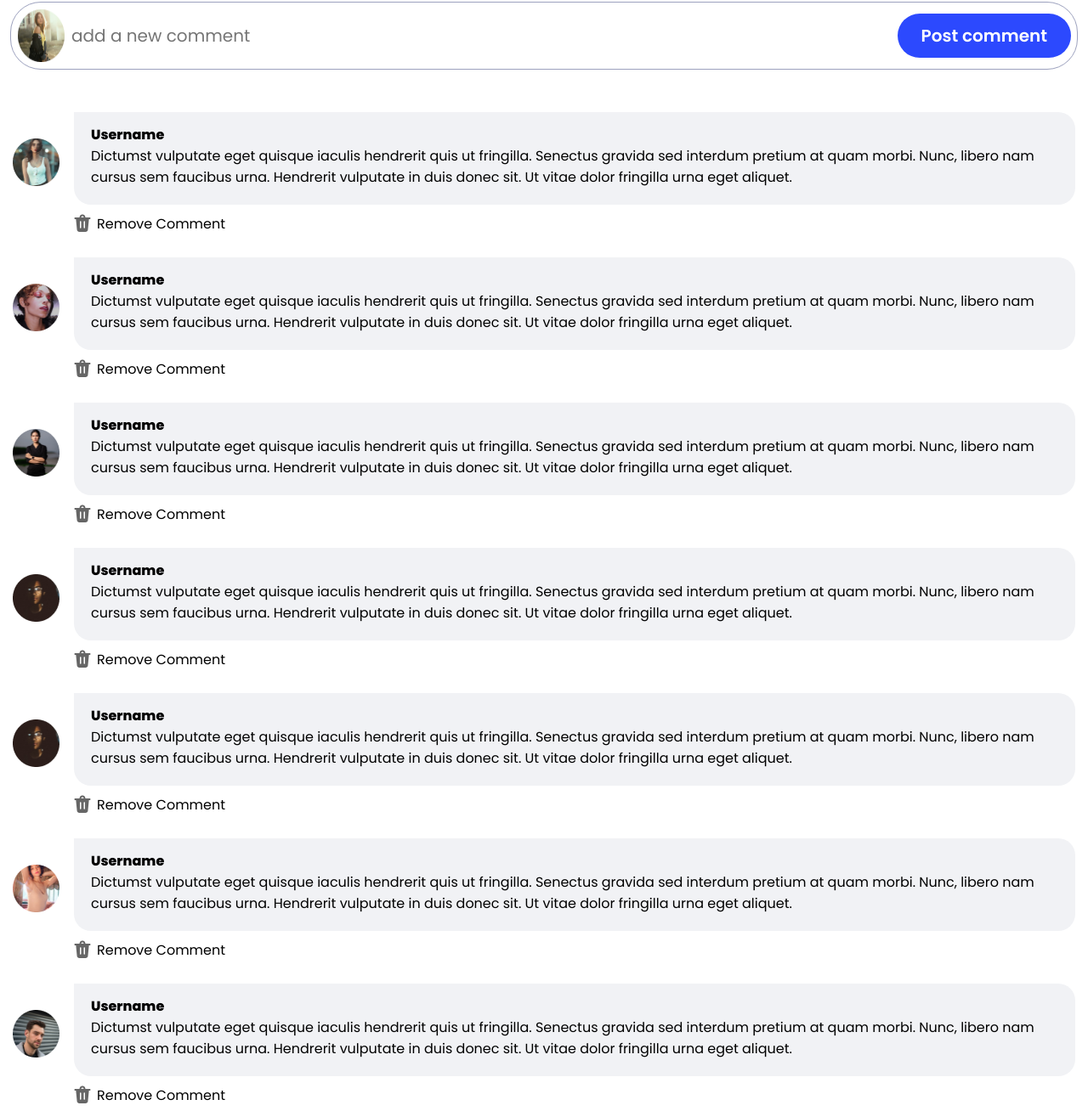
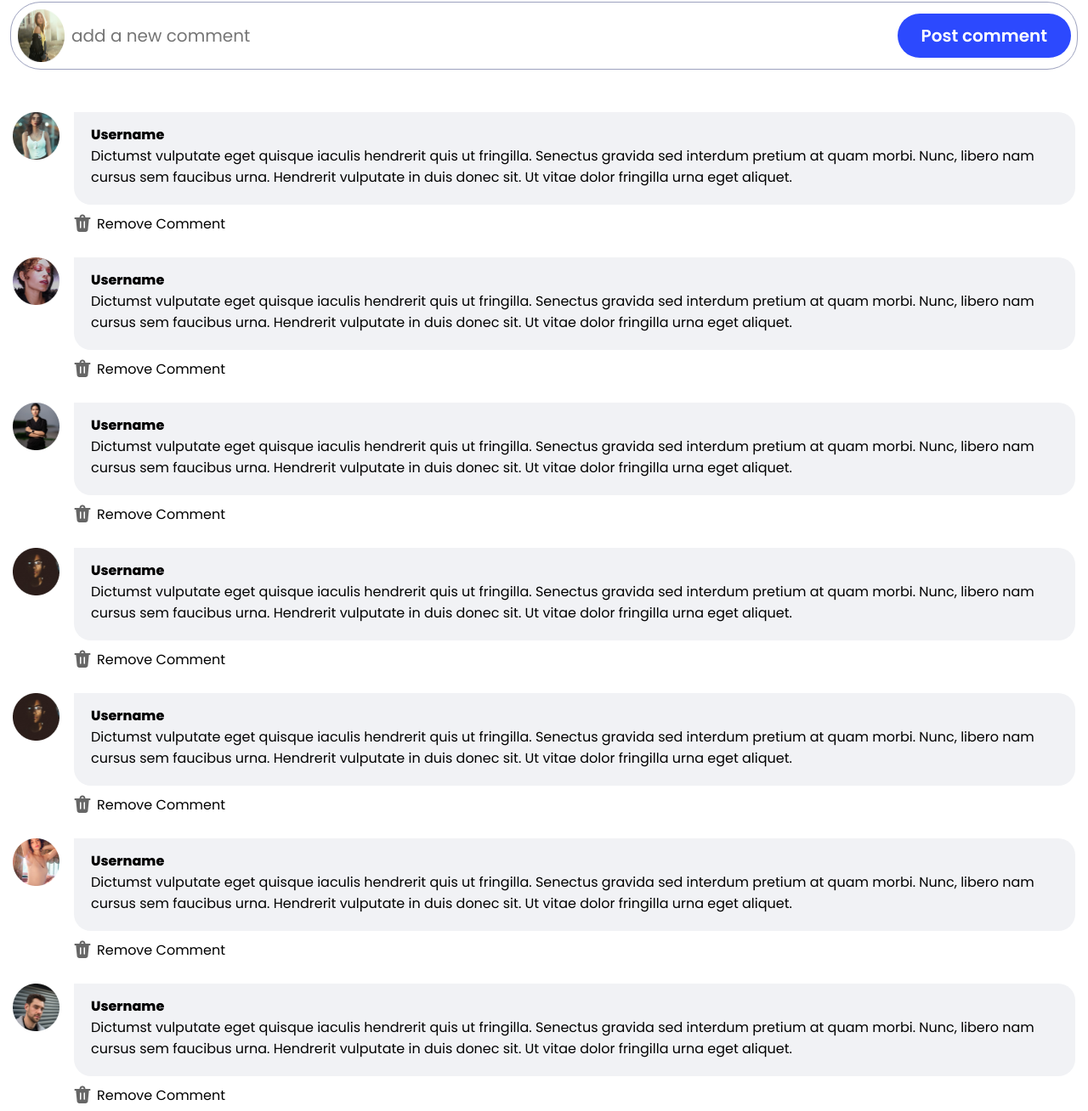
Before and after one commit to tarunmalik330/display-grid, a plain HTML site: page index.html in a window 1280 px wide. Shown: the part 2657-3965 px from the top of the page at 85% size. Drawn offline with Linux system fonts and the light colour scheme.

Commit message:
removing align-items-center from commentes

```diff
--- a/index.html
+++ b/index.html
@@ -248,7 +248,7 @@
             </div>
             <div class="margin">
                 <div class="row mb-24">
-                    <div class="d_flex align_items_center">
+                    <div class="d_flex">
                         <img src="./assets/images/1.png" alt="1" class=" mw-55 height mr-17">
                         <div class="box1 mb_10">
                             <p class="fs_16 ff_poppins fw_800">Username</p>
@@ -280,7 +280,7 @@
 
                 </div>
                 <div class="row mb-24">
-                    <div class="d_flex align_items_center">
+                    <div class="d_flex">
                         <img src="./assets/images/2.png" alt="2" class=" mw-55 height mr-17">
                         <div class="box1 mb_10">
                             <p class="fs_16 ff_poppins fw_800">Username</p>
@@ -312,7 +312,7 @@
 
                 </div>
                 <div class="row mb-24">
-                    <div class="d_flex align_items_center">
+                    <div class="d_flex">
                         <img src="./assets/images/3.png" alt="3" class=" mw-55 height mr-17">
                         <div class="box1 mb_10">
                             <p class="fs_16 ff_poppins fw_800">Username</p>
@@ -344,7 +344,7 @@
 
                 </div>
                 <div class="row mb-24">
-                    <div class="d_flex align_items_center">
+                    <div class="d_flex">
                         <img src="./assets/images/4.png" alt="4" class=" mw-55 height mr-17">
                         <div class="box1 mb_10">
                             <p class="fs_16 ff_poppins fw_800">Username</p>
@@ -376,7 +376,7 @@
 
                 </div>
                 <div class="row mb-24">
-                    <div class="d_flex align_items_center">
+                    <div class="d_flex">
                         <img src="./assets/images/5.png" alt="5" class=" mw-55 height mr-17">
                         <div class="box1 mb_10">
                             <p class="fs_16 ff_poppins fw_800">Username</p>
@@ -408,7 +408,7 @@
 
                 </div>
                 <div class="row mb-24">
-                    <div class="d_flex align_items_center">
+                    <div class="d_flex">
                         <img src="./assets/images/6.png" alt="6" class=" mw-55 height mr-17">
                         <div class="box1 mb_10">
                             <p class="fs_16 ff_poppins fw_800">Username</p>
@@ -440,7 +440,7 @@
 
                 </div>
                 <div class="row mb-24">
-                    <div class="d_flex align_items_center">
+                    <div class="d_flex">
                         <img src="./assets/images/7.png" alt="7" class=" mw-55 height mr-17">
                         <div class="box1 mb_10">
                             <p class="fs_16 ff_poppins fw_800">Username</p>
@@ -472,7 +472,7 @@
 
                 </div>
                 <div class="row mb-24">
-                    <div class="d_flex align_items_center">
+                    <div class="d_flex">
                         <img src="./assets/images/8.png" alt="8" class=" mw-55 height mr-17">
                         <div class="box1 mb_10">
                             <p class="fs_16 ff_poppins fw_800">Username</p>
```
